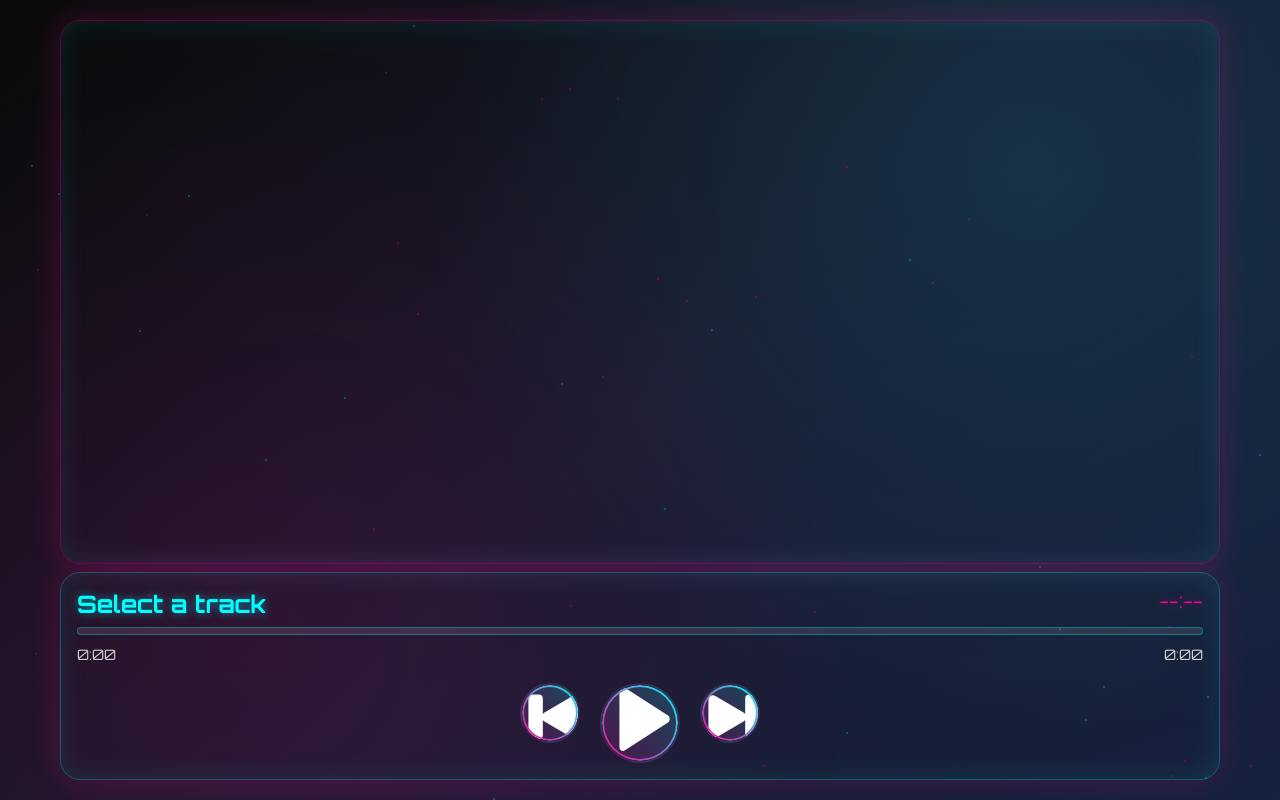
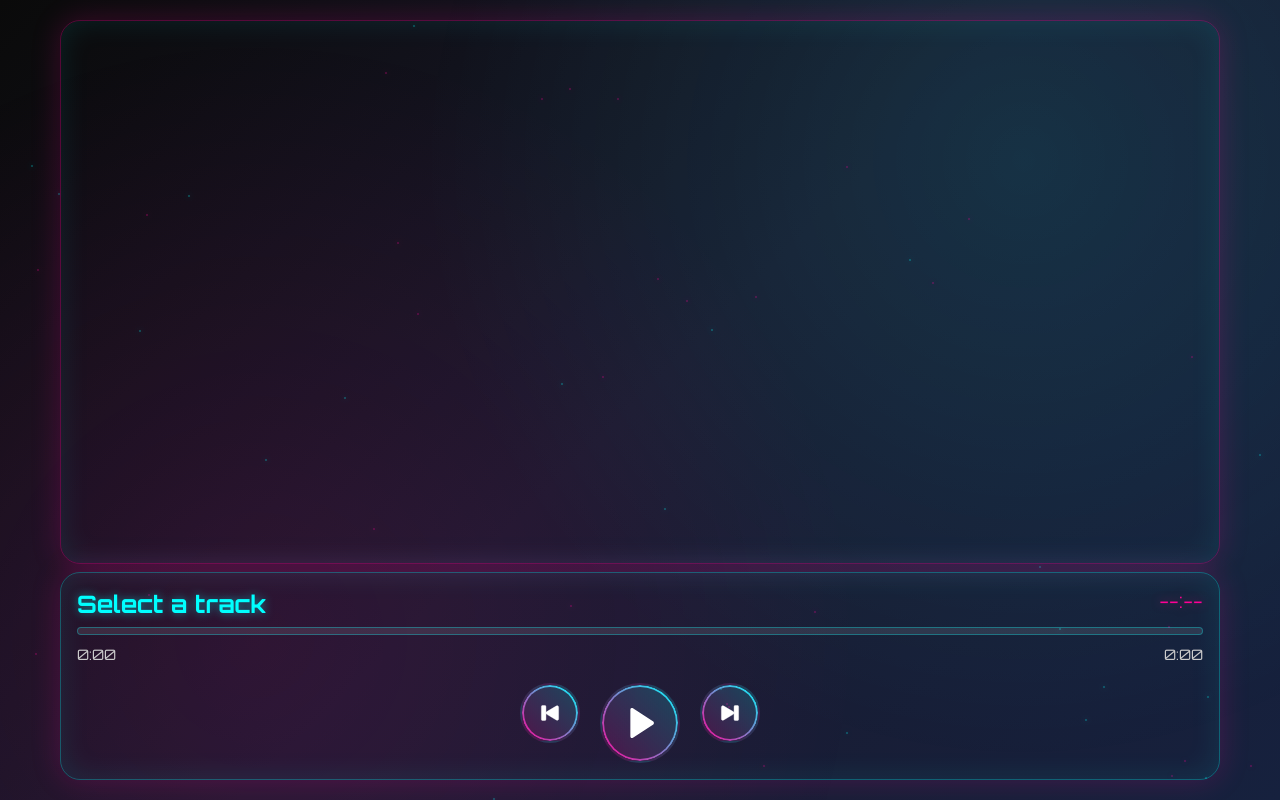
Before and after one commit to LaraGuardiola/music-player, a website with bundled scripts: page public/index.html in a window 1280 px wide. Built offline with nearby package versions, Linux system fonts and the light colour scheme; no server answers.

Commit message:
Added glowing effect when playing a song, fixed icons for desktop

```diff
--- a/public/script.js
+++ b/public/script.js
@@ -5,6 +5,7 @@ class CosmicMusicPlayer {
     this.currentTrackIndex = 0;
     this.isPlaying = false;
     this.audio = document.getElementById("audio-player");
+    this.playerSection = document.querySelector(".player-section");
     this.playBtn = document.getElementById("play-btn");
     this.playStopIcon = document.querySelector("#play-stop-icon");
     this.prevBtn = document.getElementById("prev-btn");
@@ -180,12 +181,14 @@ class CosmicMusicPlayer {
     });
 
     this.isPlaying = true;
+    this.playerSection.classList.add("playing");
     this.playStopIcon.src = "/assets/stop.svg";
   }
 
   pause() {
     this.audio.pause();
     this.isPlaying = false;
+    this.playerSection.classList.remove("playing");
     this.playStopIcon.src = "/assets/play.svg";
     this.stopProgressSimulation();
   }
--- a/public/style.css
+++ b/public/style.css
@@ -74,6 +74,50 @@ body::before {
     box-shadow:
         0 0 30px rgba(255, 0, 150, 0.2),
         inset 0 0 30px rgba(0, 255, 255, 0.1);
+    position: relative;
+    z-index: 1;
+}
+
+.player-section::before {
+    content: "";
+    position: absolute;
+    top: -4px;
+    left: -4px;
+    right: -4px;
+    bottom: -4px;
+    border-radius: 24px;
+    padding: 2px;
+    background: linear-gradient(90deg, #ff0096, #00ffff, #ff0096, #00ffff);
+    background-size: 200% 100%;
+    background-repeat: repeat;
+    mask:
+        linear-gradient(#fff 0 0) content-box,
+        linear-gradient(#fff 0 0);
+    mask-composite: exclude;
+    -webkit-mask:
+        linear-gradient(#fff 0 0) content-box,
+        linear-gradient(#fff 0 0);
+    -webkit-mask-composite: xor;
+    z-index: -1;
+    opacity: 0;
+    transition: opacity 0.3s ease;
+}
+
+@keyframes glowing {
+    0% {
+        background-position: 0% 50%;
+    }
+    50% {
+        background-position: 100% 50%;
+    }
+    100% {
+        background-position: 0% 50%;
+    }
+}
+
+.player-section.playing::before {
+    opacity: 1;
+    animation: glowing 10s linear infinite;
 }
 
 .current-track {
@@ -136,6 +180,10 @@ body::before {
 }
 
 .control-btn {
+    display: flex;
+    align-items: center;
+    justify-content: center;
+    padding: 0;
     background: linear-gradient(
         45deg,
         rgba(255, 0, 150, 0.2),
@@ -151,6 +199,17 @@ body::before {
     transition: all 0.3s ease;
     position: relative;
     overflow: hidden;
+}
+
+.play-btn img, .control-btn img {
+  width: 33%;
+  height: 33%;
+  object-fit: contain;
+}
+
+.control-btn img {
+  width: 40%;
+  height: 40%;
 }
 
 .control-btn::before {
```
